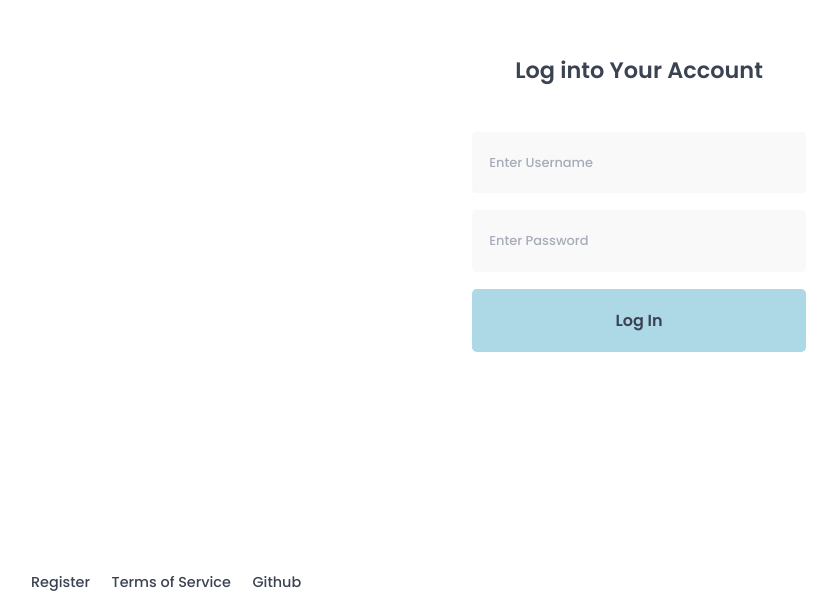
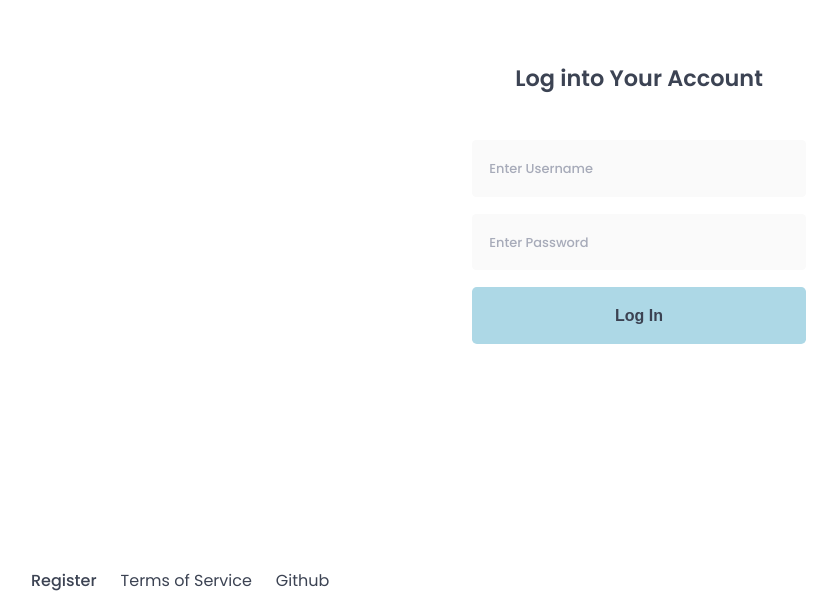
Before and after one commit to placehlder/client, a Vue app: page /login in a window 1280 px wide. Shown: the part 191-800 px from the top of the page, without its empty margins (1-838 px from the left). Built offline with nearby package versions, Linux system fonts and the light colour scheme.

Commit message:
added css variables, .vue files still need editing

```diff
--- a/src/assets/base.css
+++ b/src/assets/base.css
@@ -6,5 +6,27 @@
 }
 
 :root {
+  /* font */
   font-family: 'poppins', sans-serif;
+
+  /* colors */
+  --baby-blue: hsl(195, 53%, 79%);
+  --dark-blue: hsl(222, 16%, 28%);
+  --medium-grey: hsl(226, 11%, 69%);
+  --light-grey: hsl(0, 0%, 98%);
+  --complete-black: hsl(0, 0%, 0%);
+  --complete-white: hsl(0, 0%, 100%);
+
+  /* font weight */
+  --font-weight-light: 300;
+  --font-weight-regular: 400;
+  --font-weight-medium: 500;
+  --font-weight-semibold: 600;
+  --font-weight-bold: 700;
+  --font-weight-extrabold: 800;
+
+  /* font size */
+  --font-size-small: 0.9em;
+  --font-size-regular: 1em;
+  --font-size-medium: 1.4em;
 }
--- a/src/components/LoginPage.vue
+++ b/src/components/LoginPage.vue
@@ -1,10 +1,6 @@
-<script setup>
-
-</script>
-
 <template>
   <div class="logincontainer">
-    <div class="login">
+    <div class="loginform">
       <h1>Log into Your Account</h1>
       <form hx-post="/login">
         <input class="inputbox" name="username" placeholder="Enter Username"><br/>
@@ -23,41 +19,35 @@
 <style scoped>
 @import "../assets/base.css";
 
-:root {
-  background-color: #fff;
-}
-
 h1 {
   display: flex;
   justify-content: center;
-  font-weight: 600;
-  color: #3B4252;
-  font-size: 1.4em;
+  font-weight: var(--font-weight-semibold);
+  color: var(--dark-blue);
+  font-size: var(--font-size-medium);
   margin-bottom: 2em;
   cursor: pointer;
 }
 
 input {
-  font-family: "Poppins", sans-serif;
-  color: #3B4252;
-  font-weight: 500;
-  font-size: 0.9em;
+  color: var(--dark-blue);
+  font-weight: var(--font-weight-medium);
+  font-size: var(--font-size-small);
   padding: 1.4em 0em 1.4em 1.2em;
   width: 22em;
   border-style: none;
   border-radius: 0.3em;
-  background-color: #F9F9F9;
+  background-color: var(--light-grey);
   margin: 0em 0em 1.2em 0em;
   outline: none;
 }
 
 button {
-  font-family: "Poppins", sans-serif;
   color: #3B4252;
-  font-weight: 600;
-  font-size: 1em;
+  font-weight: var(--font-weight-semibold);
+  font-size: var(--font-size-regular);
   width: 100%;
-  background-color: #ADD8E6;
+  background-color: var(--baby-blue);
   padding: 1.2em 0em 1.2em 0em;
   transition: background-color 0.2s ease-in-out;
   border-style: none;
@@ -67,19 +57,19 @@ button {
 }
 
 .button:hover {
-  background-color: #fff;
-  color: #000;
+  background-color: var(--complete-white);
+  color: var(--complete-black);
 }
 
 ::placeholder {
   font-family: "Poppins", sans-serif;
-  color: #A8ACB9;
-  font-weight: 500;
-  font-size: 0.9em;
+  color: var(--medium-grey);
+  font-weight: var(--font-weight-medium);
+  font-size: var(--font-size-small);
 }
 
 ::selection {
-  background: #ADD8E6;
+  background: var(--baby-blue);
 }
 
 .logincontainer {
@@ -100,24 +90,24 @@ button {
 
 .router {
   text-decoration: none;
-  color: #3B4252;
-  font-weight: 500;
-  font-size: 0.9em;
+  color: var(--dark-blue);
+  font-weight: var(--font-weight-medium);
+  font-size: var(--font-weight-small);
   padding-right: 1.5em;
 }
 
 .terms {
   text-decoration: none;
-  color: #3B4252;
-  font-weight: 500;
-  font-size: 0.9em;
+  color: var(--dark-blue);
+  font-weight: var(--font-weight-small);
+  font-size: var(--font-weight-small);
 }
 
 .github {
   text-decoration: none;
-  color: #3B4252;
-  font-weight: 500;
-  font-size: 0.9em;
+  color: var(--dark-blue);
+  font-weight: var(--font-weight-small);
+  font-size: var(--font-weight-small);
   padding-left: 1.5em;
 }
 
```
